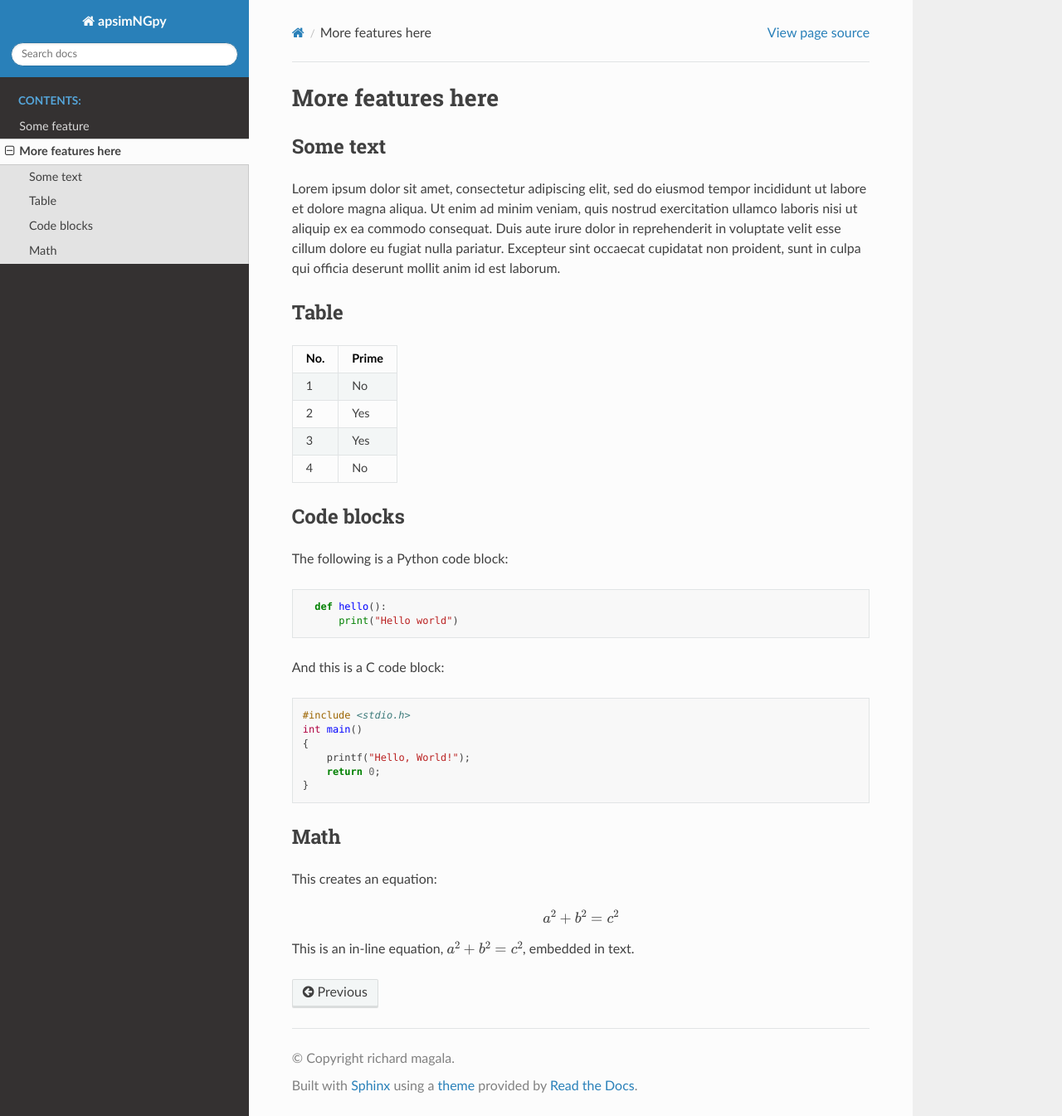
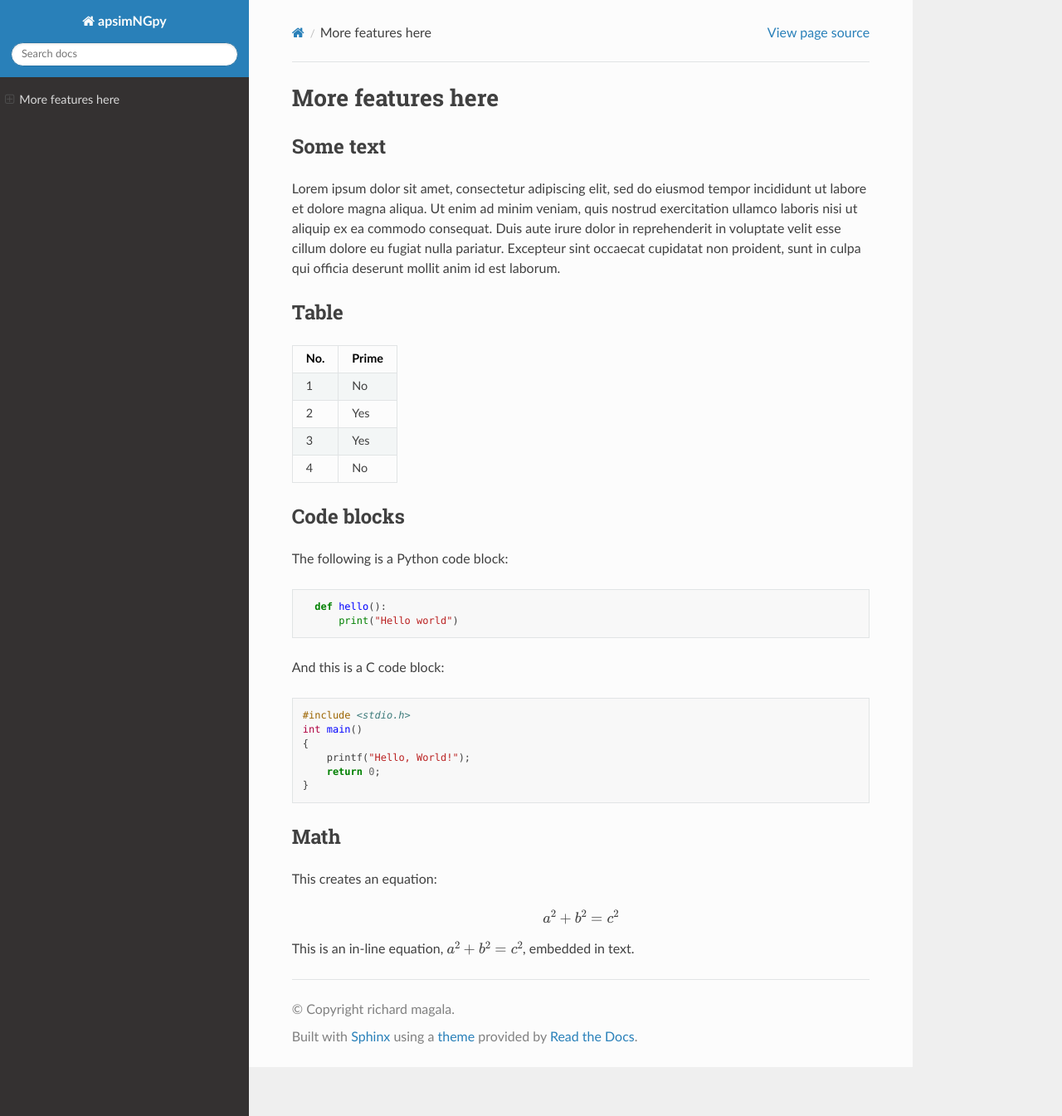
Before and after one commit to MAGALA-RICHARD/documentation-example, a Sphinx documentation site: the page built from doc/another-feature.md, in a window 1280 px wide and 1345 px high. Shown: the whole window at 83% size. Built offline with Sphinx 7.4.7 and the Read the Docs theme 3.1.0, drawn with Linux system fonts in a browser that asks for light colours; pages that are not in the unit, such as notebooks, are missing from menus.

Commit message:
changed index.rst

```diff
--- a/doc/index.rst
+++ b/doc/index.rst
@@ -10,5 +10,5 @@ Welcome to Example's documentation!
    :maxdepth: 2
    :caption: Contents:
 
-   some-feature.md
-   another-feature.md
+   cli
+   Usage
```
